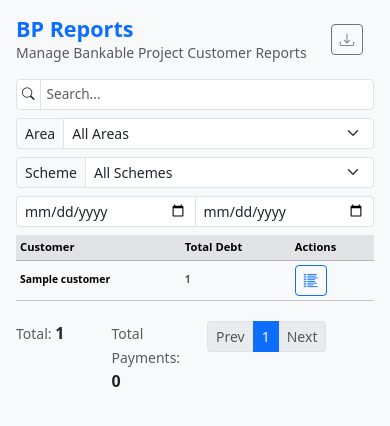
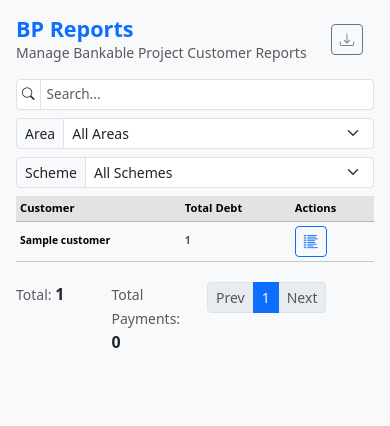
Before and after one commit to Marvyn95/ncs, a Python web app: template templates/bp_reports.html in a window 390 px wide. Shown: the part 52-478 px from the top of the page. Run offline with Jinja, Linux system fonts and the light colour scheme; the template is opened without the code that fills it: most values are stand-ins (such as "Sample title", 1, 10 or a date in 2020).

Commit message:
Hide date filter on smaller screens in reports and connections templates for improved responsiveness

```diff
--- a/templates/bp_reports.html
+++ b/templates/bp_reports.html
@@ -146,7 +146,7 @@
   </div>
 
   <!-- Date Range Filter -->
-  <div class="flex-grow-1" style="min-width: 240px;">
+  <div class="flex-grow-1 d-none d-lg-block" style="min-width: 240px;">
     <form method="POST" action="{{ url_for('bp_report_date_filter') }}" id="dateFilterForm" class="w-100">
       <div class="input-group input-group-sm">
         <input type="date" class="form-control" id="date_1" name="start_date" {% if session.get("bp_reports_start_date") %} value="{{ session.get("bp_reports_start_date") }}" {% endif %} onchange="checkAndSubmitDateForm()">
--- a/templates/es_reports.html
+++ b/templates/es_reports.html
@@ -149,7 +149,7 @@
   </div>
 
   <!-- Date Range Filter -->
-  <div class="flex-grow-1" style="min-width: 240px;">
+  <div class="flex-grow-1 d-none d-lg-block" style="min-width: 240px;">
     <form method="POST" action="{{ url_for('es_report_date_filter') }}" id="dateFilterForm" class="w-100">
       <div class="input-group input-group-sm">
         <input type="date" class="form-control" id="date_1" name="start_date" {% if session.get("es_reports_start_date") %} value="{{ session.get("es_reports_start_date") }}" {% endif %} onchange="checkAndSubmitDateForm()">
--- a/templates/ms_reports.html
+++ b/templates/ms_reports.html
@@ -160,7 +160,7 @@
   </div>
 
   <!-- Date Range Filter -->
-  <div class="flex-grow-1" style="min-width: 240px;">
+  <div class="d-none d-lg-block flex-grow-1" style="min-width: 240px;">
     <form method="POST" action="{{ url_for('ms_report_date_filter') }}" id="dateFilterForm" class="w-100">
       <div class="input-group input-group-sm">
         <input type="date" class="form-control" id="date_1" name="start_date" {% if session.get("ms_reports_start_date") %} value="{{ session.get("ms_reports_start_date") }}" {% endif %} onchange="checkAndSubmitDateForm()">
--- a/templates/new_connections.html
+++ b/templates/new_connections.html
@@ -268,7 +268,7 @@
   </div>
 
   <!-- Date Filter Form -->
-  <div class="flex-grow-1" style="min-width: 280px;">
+  <div class="flex-grow-1 d-none d-lg-block" style="min-width: 280px;">
     <form method="POST" action="{{ url_for('new_connections_date_filter_data') }}" class="d-flex flex-wrap gap-2 align-items-center w-100" id="dateFilterForm">
       <div class="input-group input-group-sm flex-grow-1" style="min-width: 180px;">
         <label class="input-group-text" for="filter_select">Date Filter</label>
```
